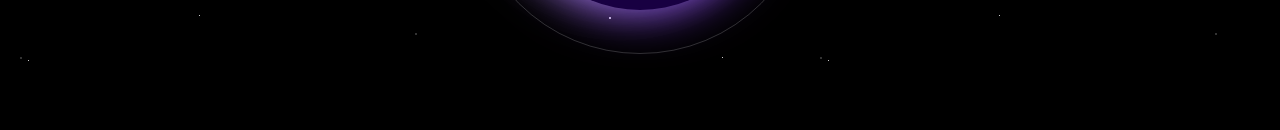
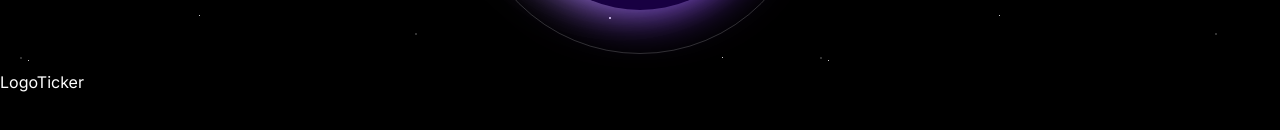
Before and after one commit to royanish0410/frontend-tribe-ai-startup-landing-page-template, a Next.js app: page / in a window 1280 px wide. Shown: the part 518-648 px from the top of the page. Built offline with nearby package versions, Linux system fonts and the light colour scheme.

Commit message:
Imported logo ticker section

```diff
--- a/src/app/page.tsx
+++ b/src/app/page.tsx
@@ -1,10 +1,12 @@
 import { Header } from "@/sections/Header";
 import { Hero } from "@/sections/Hero";
+import { LogoTicker } from "@/sections/LogoTicker";
 export default function Home() {
   return (
     <>
       <Header />
       <Hero />
+      <LogoTicker />
     </>
   );
 }
```
